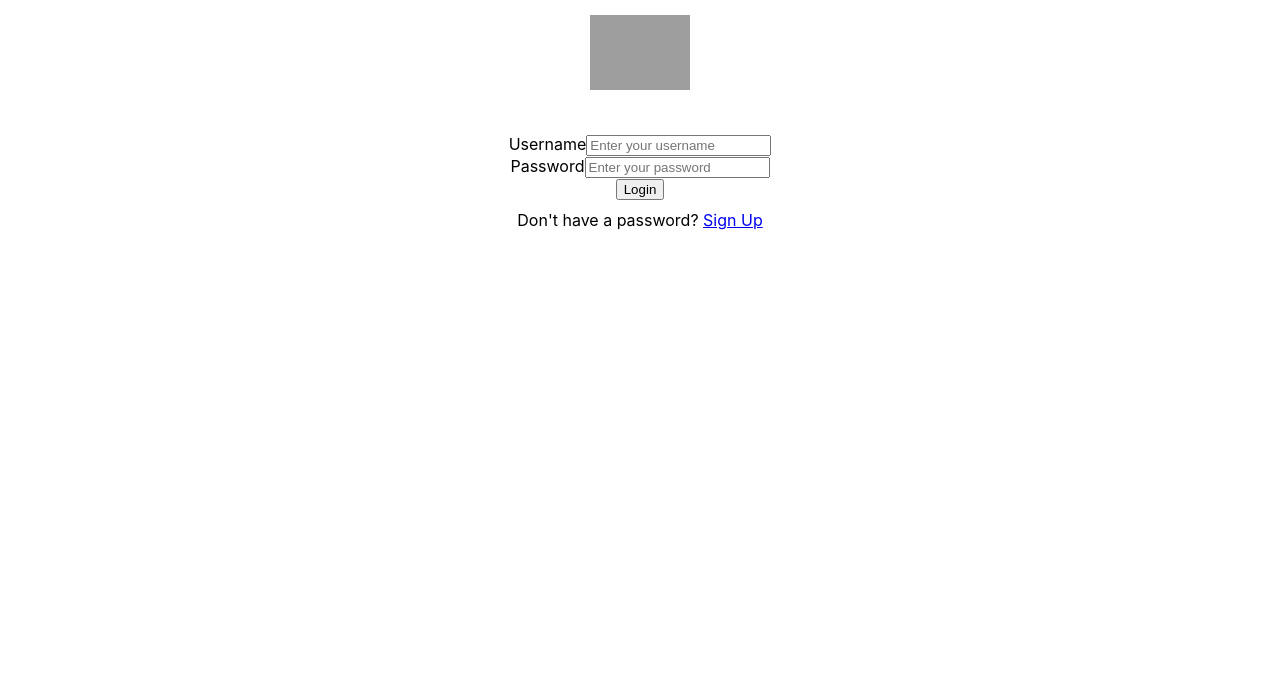
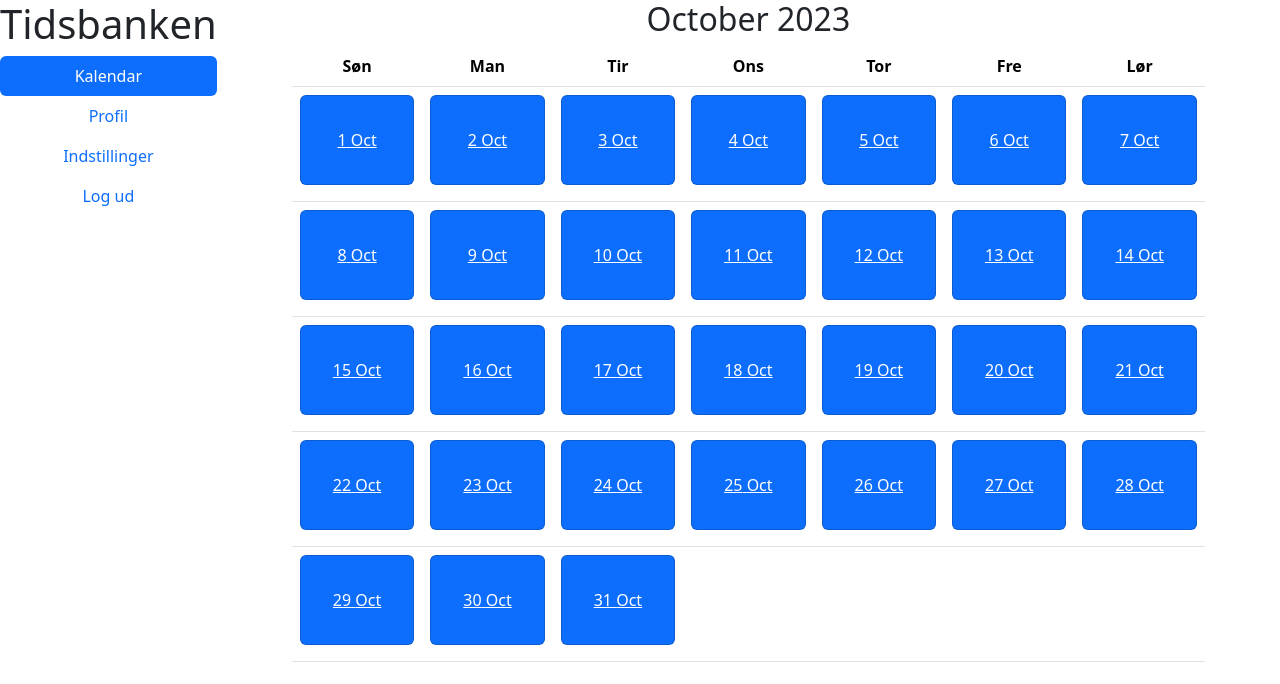
Before and after one commit to MansourHamidi94/tidsbanken-frontend, a React (Create React App) app: page /calendar in a window 1280 px wide. Shown: the top 684 px of the page. Built offline with nearby package versions, Linux system fonts and the light colour scheme; grey boxes are pictures that could not be loaded.

Commit message:
calendar month shortened

```diff
--- a/package.json
+++ b/package.json
@@ -6,6 +6,7 @@
     "@testing-library/jest-dom": "^5.17.0",
     "@testing-library/react": "^13.4.0",
     "@testing-library/user-event": "^13.5.0",
+    "bootstrap": "^5.3.2",
     "react": "^18.2.0",
     "react-bootstrap": "^2.9.0",
     "react-dom": "^18.2.0",
--- a/public/index.html
+++ b/public/index.html
@@ -15,6 +15,7 @@
       user's mobile device or desktop. See https://developers.google.com/web/fundamentals/web-app-manifest/
     -->
     <link rel="manifest" href="%PUBLIC_URL%/manifest.json" />
+    <link href="https://cdn.jsdelivr.net/npm/bootstrap@5.3.2/dist/css/bootstrap.min.css" rel="stylesheet" integrity="sha384-T3c6CoIi6uLrA9TneNEoa7RxnatzjcDSCmG1MXxSR1GAsXEV/Dwwykc2MPK8M2HN" crossorigin="anonymous">
     <!--
       Notice the use of %PUBLIC_URL% in the tags above.
       It will be replaced with the URL of the `public` folder during the build.
--- a/src/App.js
+++ b/src/App.js
@@ -1,13 +1,15 @@
 // import logo from './logo.svg';
 import './App.css';
 import Login from './components/Login';
+import Calendar from "./components/calendar/Calendar.jsx"
 
 
 
 function App() {
   return (
     <div className="App">
-      <Login />
+    <Calendar/>
+
     </div>
   );
 }
--- /dev/null
+++ b/src/components/calendar/Calendar.jsx
@@ -0,0 +1,103 @@
+import React from "react";
+import "bootstrap/dist/css/bootstrap.min.css";
+
+function Calendar() {
+
+    //Dates
+    const today = new Date().getDate();
+
+    const date = new Date();
+    const firstDay = new Date(date.getFullYear(), date.getMonth(), 1);
+    const lastDay = new Date(date.getFullYear(), date.getMonth() + 1, 0);
+
+    // Get month - then shorten for the first 3 characters
+    const currentMonth = date.toLocaleString("default", {month: "long"})
+    const monthShorted = currentMonth.substring(0,3);
+
+    const daysInMonth = [];
+    for (let i = firstDay.getDate(); i <= lastDay.getDate(); i++) {
+        daysInMonth.push(i);
+    }
+
+    return (
+
+        <div className="d-flex">
+            <div className="sidebar">
+
+                <ul className="nav nav-pills justify-content-center flex-column">
+                    <h1>Tidsbanken</h1>
+                    <li className="nav-item">
+                        <a className="nav-link active" href="#">Kalendar</a>
+                    </li>
+                    <li className="nav-item">
+                        <a className="nav-link" href="#">Profil</a>
+                    </li>
+                    <li className="nav-item">
+                        <a className="nav-link" href="#">Indstillinger</a>
+                    </li>
+                    <li className="nav-item">
+                        <a className="nav-link" href="#">Log ud</a>
+                    </li>
+                </ul>
+            </div>
+
+            <div className="calendar mx-auto d-flex justify-content-center align-items-center styl">
+                <div className=""> {/* Dette ekstra div vil indeholde kalenderindholdet */}
+                    <h2>{`${date.toLocaleString('default', { month: 'long' })} ${date.getFullYear()}`}</h2>
+
+                    <table className="table">
+                        <thead>
+                            <tr>
+                                <th>Søn</th>
+                                <th>Man</th>
+                                <th>Tir</th>
+                                <th>Ons</th>
+                                <th>Tor</th>
+                                <th>Fre</th>
+                                <th>Lør</th>
+                            </tr>
+                        </thead>
+                        <tbody>
+                            {/* Loop through each week (up to 5 weeks since a month might span across 5 weeks on a calendar) */}
+                            {[...Array(5)].map((_, weekIndex) => (
+                                <tr key={weekIndex}> {/* Start a new row for each week */}
+
+                                    {/* Loop through each day of the week (from Sunday to Saturday) */}
+                                    {[...Array(7)].map((_, dayIndex) => {
+
+                                        // Calculate the day of the month for the current cell. Adjust based on which day of the week the month starts on.
+                                        const dayOfMonth = weekIndex * 7 + dayIndex + 1 - firstDay.getDay();
+
+                                        // Check if the calculated day is part of the current month
+                                        if (dayOfMonth > 0 && dayOfMonth <= daysInMonth.length) {
+                                            return (
+                                                <td key={dayIndex}>
+                                                    {/* Display the day inside a styled Bootstrap card */}
+                                                    <div className="card p-3 mb-2 bg-primary text-white">
+                                                        <div className="card-body">
+                                                            <a href="#" className="card-title">{dayOfMonth} {monthShorted}</a>
+                                                        </div>
+                                                    </div>
+                                                </td>
+                                            );
+                                        } else {
+                                            // If the day isn't part of the current month, render an empty cell
+                                            return <td key={dayIndex}></td>;
+                                        }
+                                    })}
+                                </tr>
+                            ))}
+                        </tbody>
+
+                    </table>
+                </div>
+            </div>
+
+
+        </div>
+
+
+    );
+}
+
+export default Calendar;
```
Also changed, not shown: 1 other file (tests, documents, lock files or other folders).
